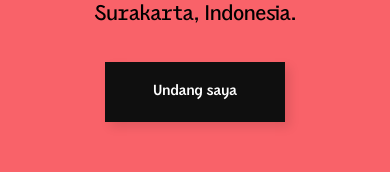
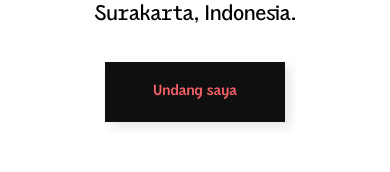
Before and after one commit to anang-prasetyo/anang-prasetyo.github.io, a Vue app: page / in a window 390 px wide. Shown: the part 477-649 px from the top of the page. Built offline with nearby package versions, Linux system fonts and the light colour scheme.

Commit message:
new commit

```diff
--- a/src/assets/responsive.scss
+++ b/src/assets/responsive.scss
@@ -5,11 +5,13 @@
   }
   #sticker{
     &1{
-      height: 4rem !important;
-      right: 5% !important;
+      right: 2% !important;
+      svg{
+        height: 4rem !important;
+      }
     }
     &2{
-      left: 5% !important;
+      left: 2% !important;
     }
   }
 }
@@ -34,6 +36,9 @@
   #pad5{
     padding: 5rem;
   }
+  #img2{
+    height: 20rem;
+  }
 }
 
 // Medium devices (tablets, 768px and up)
--- a/src/components/HeroComponent.vue
+++ b/src/components/HeroComponent.vue
@@ -1,7 +1,7 @@
 <template>
   <section class="mb-5">
     <div class="row m-0 border-top border-bottom border-black border-2">
-      <div id="boxBorderEnd" class="col-12 col-md-6 text-center text-md-start d-flex flex-column gap-3 vh-100 justify-content-center align-items-center align-items-sm-start" style="background: #F96269; padding: 0rem 5rem 0rem 5rem;">
+      <div id="boxBorderEnd" class="col-12 col-md-6 text-center text-md-start d-flex flex-column gap-3 vh-100 justify-content-center align-items-center align-items-sm-start" style="background: #fff; padding: 0rem 5rem 0rem 5rem;">
         <div class="h1 d-flex flex-column">Halo, Saya Anang. <span class="fw-bold" style="color: black;">Fullstack Web Developer.</span></div>
         <div class="h3">Fresh graduate Sarjana Komputer.</div>
         <div class="h3">Saat ini tinggal di Surakarta, Indonesia.</div>
@@ -36,11 +36,11 @@
     <div class="row m-0 border-bottom border-black border-2">
       <div id="boxBorderEnd" class="col-12 col-sm-6" style="background: #0E182F; padding: 5rem;">
         <div class="d-inline-flex bg-white p-3 border border-2 border-black rounded rounded-4">Selain menggunakan cara umum...</div>
-        <img src="https://raw.githubusercontent.com/anang-prasetyo/anang-prasetyo.github.io/master/src/assets/ilustrasi/Asset%201-3x.png" alt="" class="img-fluid d-block mx-auto" style="height: 20rem;">
+        <img id="img2" src="https://raw.githubusercontent.com/anang-prasetyo/anang-prasetyo.github.io/master/src/assets/ilustrasi/Asset%201-3x.png" alt="" class="img-fluid d-block mx-auto">
       </div>
       <div class="col-12 col-sm-6" style="background: #F96269; padding: 5rem;">
         <div class="d-inline-flex bg-white p-3 border border-2 border-black rounded rounded-4">...Coba juga dengan cara modern!</div>
-        <img src="https://raw.githubusercontent.com/anang-prasetyo/anang-prasetyo.github.io/master/src/assets/ilustrasi/Asset%2011-3x.png" alt="" class="img-fluid d-block mx-auto" style="height: 20rem;">
+        <img id="img2" src="https://raw.githubusercontent.com/anang-prasetyo/anang-prasetyo.github.io/master/src/assets/ilustrasi/Asset%2011-3x.png" alt="" class="img-fluid d-block mx-auto">
       </div>
     </div>
   </section>
@@ -72,7 +72,7 @@ import ProgrammingLanguage from "../icons/ProgrammingLanguage.vue";
   justify-content: center;
   background-color: rgb(15, 15, 15);
   border: none;
-  color: white;
+  color: #F96269;
   font-weight: 600;
   gap: 8px;
   cursor: pointer;
@@ -85,7 +85,7 @@ import ProgrammingLanguage from "../icons/ProgrammingLanguage.vue";
     height: var(--width-btn);
     position: absolute;
     content: "";
-    background-color: white;
+    background-color: #F96269;
     border-radius: 50%;
     left: -100%;
     top: 0;
--- a/src/components/MySkills.vue
+++ b/src/components/MySkills.vue
@@ -1,5 +1,5 @@
 <template>
-  <main class="border-2 border-top border-bottom border-black" style="background: #F96269;">
+  <main class="border-2 border-top border-bottom border-black py-5" style="background: #F96269;">
     <section class="container min-vh-100 d-flex flex-column justify-content-center">
       <div class="row">
         <div class="col-12 p-3 h2 text-center">Beberapa yang saya kuasai.</div>
```
Also changed, not shown: 4 other files (tests, documents, lock files or other folders).
